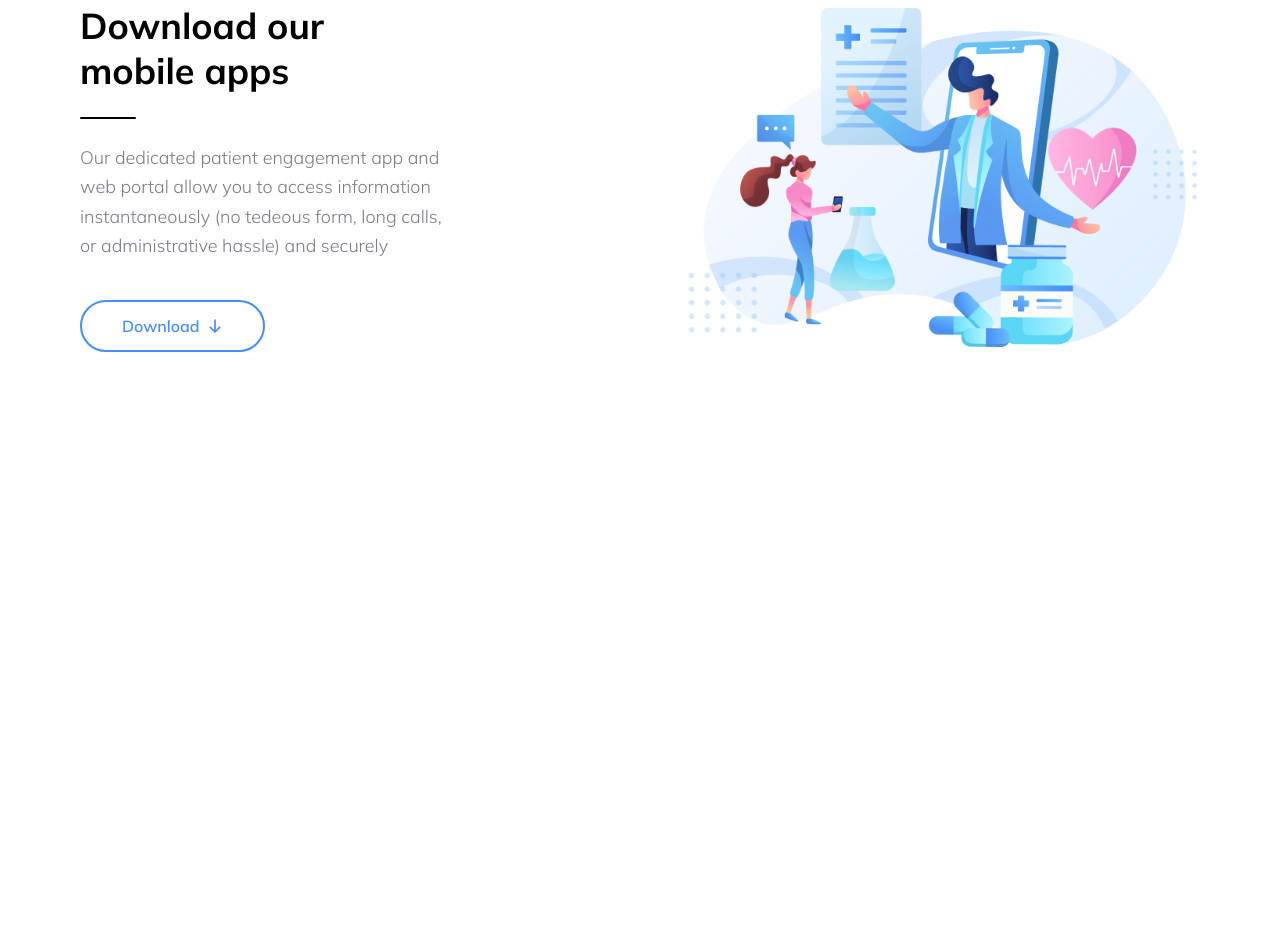
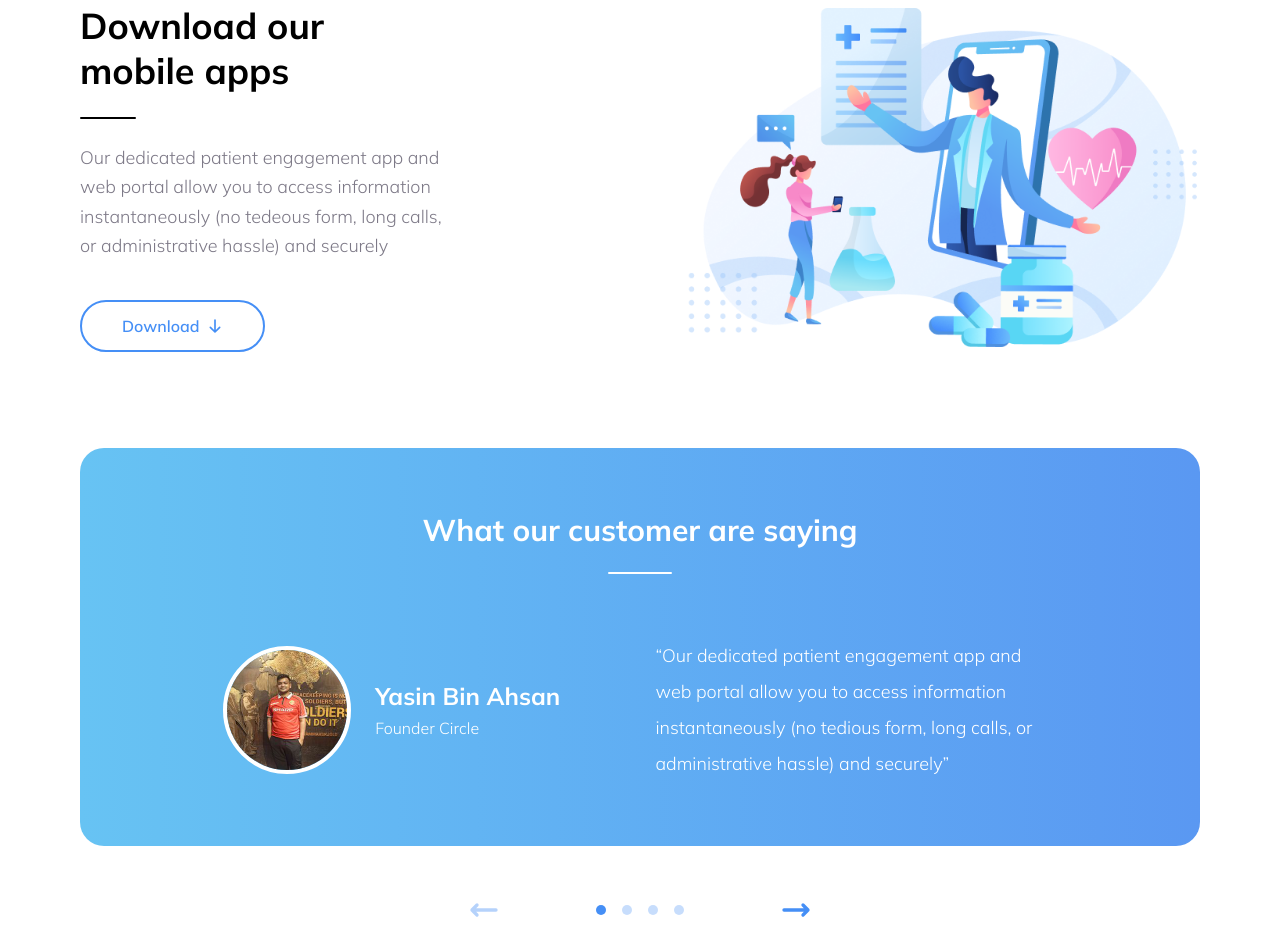
Before and after one commit to yasin-coded/ostad_m14_assignment, a website: page index.html in a window 1280 px wide. Shown: the part 2422-3348 px from the top of the page. Before the commit the page ends 2870 px from the top, so only its background shows below. Drawn offline with nearby package versions, Linux system fonts and the light colour scheme; files that its build step writes are made by us from their sources.

Commit message:
Completed Testimonial Section

```diff
--- a/index.html
+++ b/index.html
@@ -199,7 +199,7 @@
             </div>
         </section>
 
-        <!--App Section-->
+        <!--App Section-DONE-->
         <section id="apps"
             class="mx-auto flex max-w-6xl flex-col items-center justify-between gap-12 px-4 py-16 lg:flex-row lg:gap-20 lg:py-24 scroll-mt-24">
             <!-- Left Column: Content -->
@@ -219,7 +219,8 @@
                     <button
                         class="inline-flex items-center gap-2 cursor-pointer rounded-full border-2 border-brand-color bg-white px-10 py-3 text-base font-semibold text-brand-color transition-all hover:bg-brand-color hover:text-white hover:shadow-xl hover:scale-105">
                         <span>Download</span>
-                        <svg class="h-4 w-4 stroke-current" fill="none" viewBox="0 0 24 24" stroke="currentColor" stroke-width="2.5">
+                        <svg class="h-4 w-4 stroke-current" fill="none" viewBox="0 0 24 24" stroke="currentColor"
+                            stroke-width="2.5">
                             <path stroke-linecap="round" stroke-linejoin="round" d="M19 14l-7 7m0 0l-7-7m7 7V3" />
                         </svg>
                     </button>
@@ -232,7 +233,68 @@
             </div>
         </section>
 
+        <!--Testimonial Section-->
 
+        <section id="testimonials" class="mx-auto w-full max-w-[1120px] scroll-mt-24">
+
+            <!-- Gradient Box -->
+            <div
+                class="w-full rounded-[24px] bg-gradient-to-r from-gradient-color-1 to-gradient-color-2 py-16 px-8 lg:px-20 flex flex-col items-center">
+
+                <h2 class="text-center text-3xl font-bold text-white">What our customer are saying</h2>
+
+                <div class="mt-6 h-0.5 w-16 bg-white rounded-full"></div>
+
+                <div class="mt-16 flex flex-col lg:flex-row items-center justify-between w-full gap-12 lg:gap-8">
+                    <div class="flex items-center gap-6 lg:w-1/2 justify-start lg:justify-center">
+                        <img src="./images/yasin.jpg" alt="Yasin"
+                            class="w-24 h-24 lg:w-32 lg:h-32 rounded-full border-4 border-white object-cover">
+                        <div class="text-white text-left">
+                            <h3 class="text-xl lg:text-2xl font-bold">Yasin Bin Ahsan</h3>
+                            <p class="text-sm lg:text-base font-light mt-1">Founder Circle</p>
+                        </div>
+                    </div>
+
+                    <div class="lg:w-1/2 text-white text-left lg:pr-8">
+                        <p class="text-base lg:text-lg font-light leading-loose">
+                            “Our dedicated patient engagement app and <br> web portal allow you to access information <br>
+                            instantaneously (no tedious form, long calls, or administrative hassle) and securely”
+                        </p>
+                    </div>
+                </div>
+
+            </div>
+
+            <div class="mt-12 flex items-center justify-center gap-16 md:gap-24">
+
+                <!-- Left Arrow -->
+                <button class="text-brand-color/40 cursor-pointer">
+                    <svg xmlns="http://www.w3.org/2000/svg" fill="none" viewBox="0 0 24 24" stroke-width="2.5"
+                        stroke="currentColor" class="w-8 h-8">
+                        <path stroke-linecap="round" stroke-linejoin="round"
+                            d="M6.75 15.75L3 12m0 0l3.75-3.75M3 12h18" />
+                    </svg>
+                </button>
+
+                <!-- Dots -->
+                <div class="flex items-center gap-4">
+                    <span class="block h-2.5 w-2.5 rounded-full bg-brand-color"></span>
+                    <span class="block h-2.5 w-2.5 rounded-full bg-brand-color/30"></span>
+                    <span class="block h-2.5 w-2.5 rounded-full bg-brand-color/30"></span>
+                    <span class="block h-2.5 w-2.5 rounded-full bg-brand-color/30"></span>
+                </div>
+
+                <!-- Right Arrow -->
+                <button class="text-brand-color cursor-pointer hover:opacity-75 transition-opacity">
+                    <svg xmlns="http://www.w3.org/2000/svg" fill="none" viewBox="0 0 24 24" stroke-width="2.5"
+                        stroke="currentColor" class="w-8 h-8">
+                        <path stroke-linecap="round" stroke-linejoin="round"
+                            d="M17.25 8.25L21 12m0 0l-3.75 3.75M21 12H3" />
+                    </svg>
+                </button>
+            </div>
+
+        </section>
 
 
 
--- a/package.json
+++ b/package.json
@@ -4,8 +4,8 @@
   "description": "",
   "main": "index.js",
   "scripts": {
-    "dev": "tailwindcss -i ./src/input.css -o ./output.css --watch",
-    "build": "tailwindcss -i ./src/input.css -o ./output.css --minify",
+    "dev": "tailwindcss -i ./src/input.css -o ./src/output.css --watch",
+    "build": "tailwindcss -i ./src/input.css -o ./src/output.css --minify",
     "test": "echo \"Error: no test specified\" && exit 1"
   },
   "repository": {
--- a/src/input.css
+++ b/src/input.css
@@ -1,4 +1,5 @@
 @import "tailwindcss";
+@source "../index.html";
 
 @theme {
   --color-navbar-text: #1F1534;
@@ -6,4 +7,7 @@
   --color-body-text: #7D7987;
   --color-brand-color: #458FF6;
   --color-brand-color-dark: #4175c7;
+  --color-gradient-color-1: #67C3F3;
+  --color-gradient-color-2: #5A98F2;
+  --color-slider-dots: #5B9BF3;
 }
```
Also changed, not shown: images/yasin.jpg (added).
